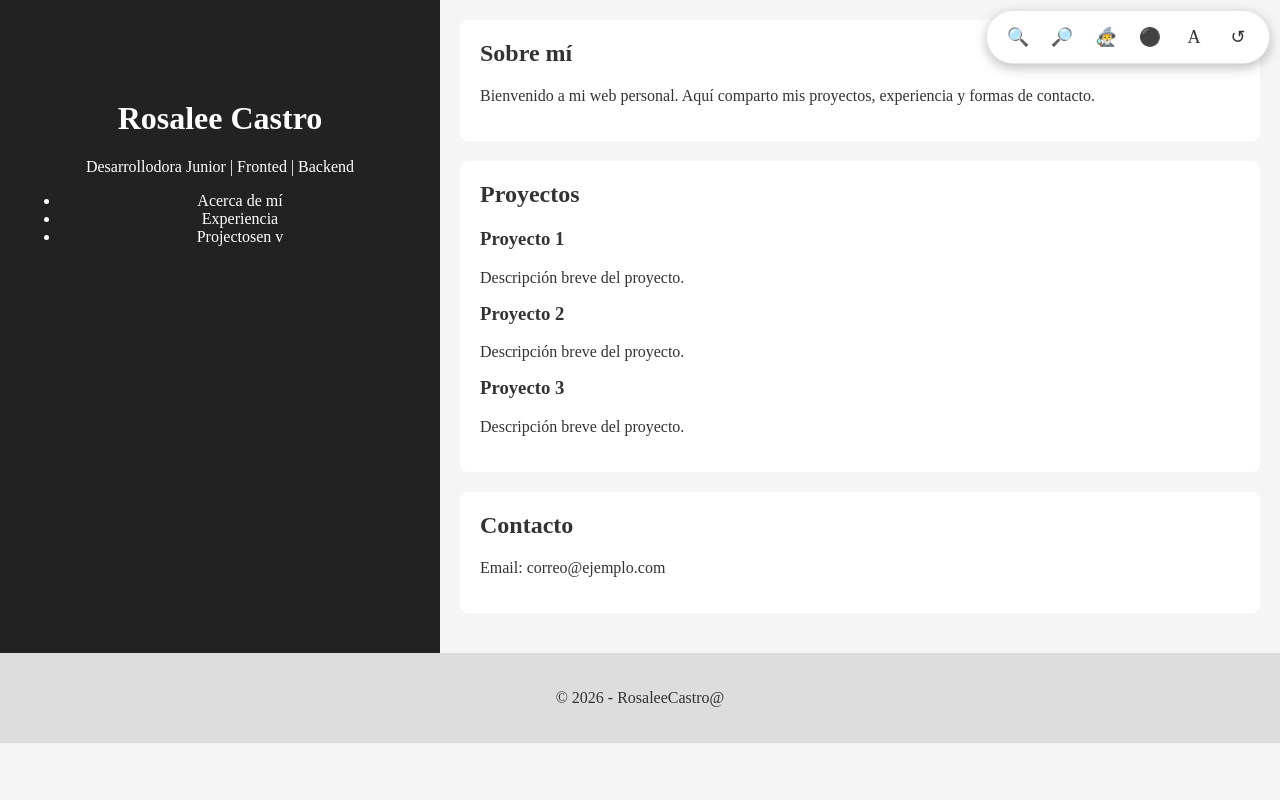
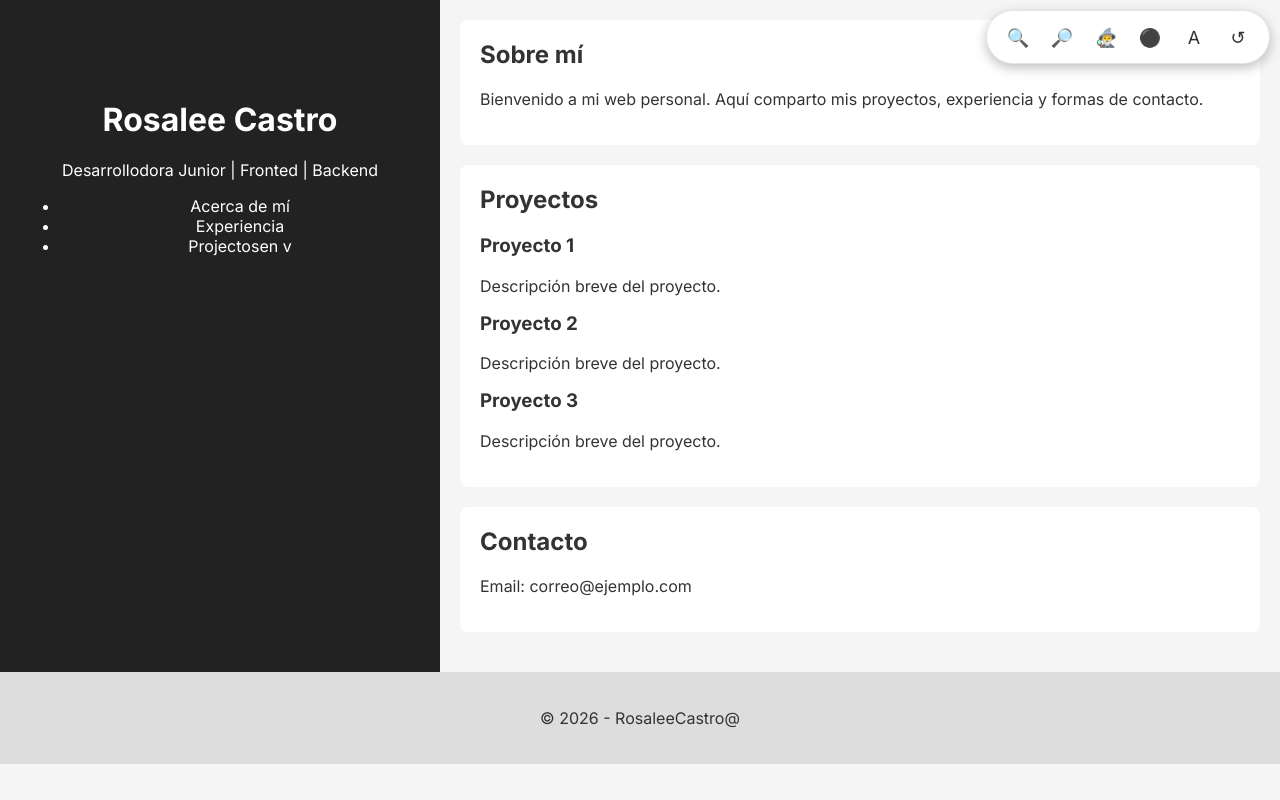
Before and after one commit to RosaleeCastro/Web_Portafolio, a PHP site: page / in a window 1280 px wide. Run offline with PHP 8.4, Linux system fonts and the light colour scheme.

Commit message:
feat : add font family

```diff
--- a/index.html
+++ b/index.html
@@ -4,6 +4,12 @@
     <meta charset="utf-8" />
     <meta name="viewport" content="width=device-width, initial-scale=1" />
     <title>Mi web personal</title>
+    <link rel="preconnect" href="https://fonts.googleapis.com" />
+    <link rel="preconnect" href="https://fonts.gstatic.com" crossorigin />
+    <link
+      href="https://fonts.googleapis.com/css2?family=Inter:ital,opsz,wght@0,14..32,100..900;1,14..32,100..900&display=swap"
+      rel="stylesheet"
+    />
     <link rel="stylesheet" href="accesibilidad.css" />
     <script src="accesibilidad.js"></script>
     <link rel="stylesheet" href="style.css" />
--- a/style.css
+++ b/style.css
@@ -1,6 +1,6 @@
 body {
   margin: 0;
-  font-family:;
+  font-family: inter;
   background: #f5f5f5;
   color: #333;
 }
```
